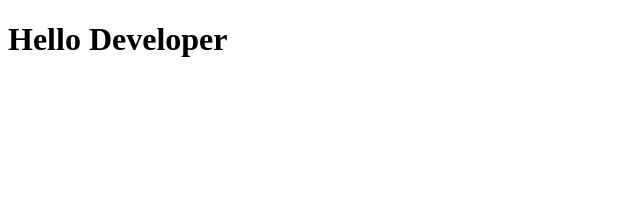
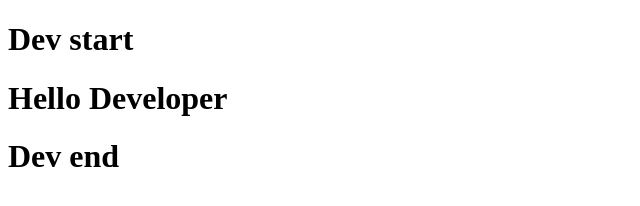
Before and after one commit to shanvisoni/example-git, a plain HTML site: page index.html in a window 1280 px wide. Shown: the whole page, without its empty margins (0-640 px from the left). Drawn offline with Linux system fonts and the light colour scheme.

Commit message:
dev title changes

```diff
--- a/index.html
+++ b/index.html
@@ -6,6 +6,8 @@
     <title>My site</title>
 </head>
 <body>
+    <h1>Dev start</h1>
     <h1>Hello Developer</h1>
+    <h1>Dev end</h1>
 </body>
 </html>
```
